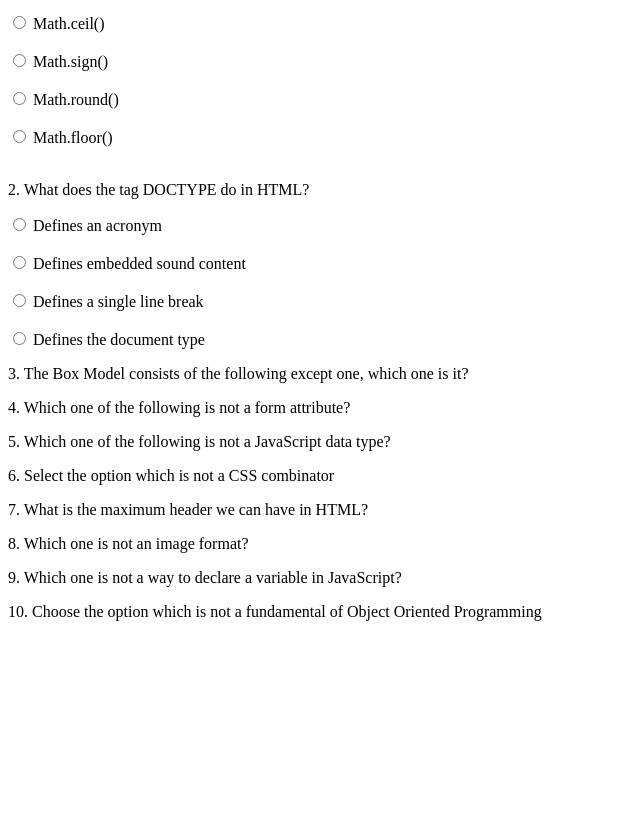
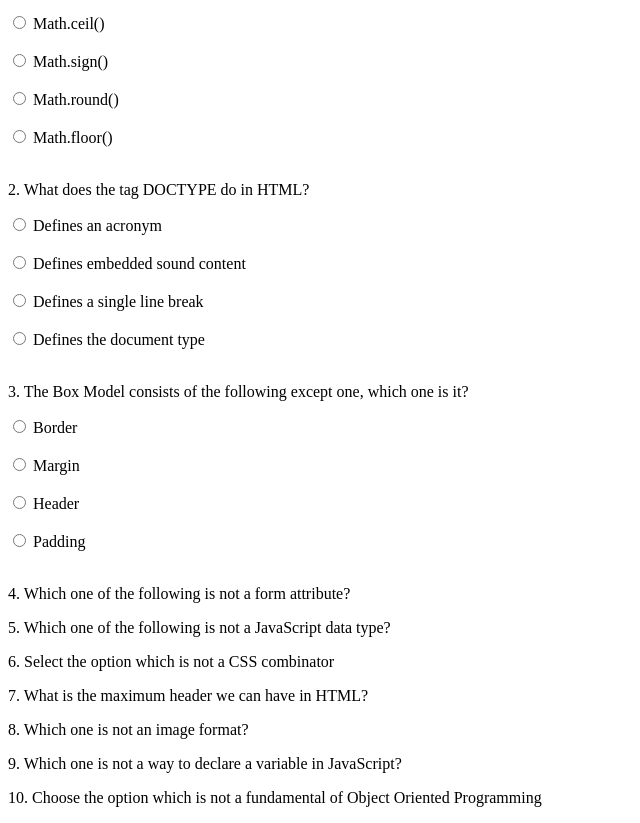
Before and after one commit to EliazarAgwaya/Quiz-Board, a plain HTML site: page index.html in a window 1280 px wide. Shown: the part 87-910 px from the top of the page, without its empty margins (0-640 px from the left). Before the commit the page ends 800 px from the top, so only its background shows below. Drawn offline with Linux system fonts and the light colour scheme.

Commit message:
Creates the answer options for question number three

```diff
--- a/index.html
+++ b/index.html
@@ -30,10 +30,18 @@
                 <label for="worldThree">Defines a single line break</label><br><br>
                 <input type="radio" name="optionQTwo" value="Defines the document type" id="worldFour">
                 <label for="worldFour">Defines the document type</label>
-            </div>
+            </div><br>
             <div>
                 <p>3. The Box Model consists of the following except one, which one is it?</p>
-            </div>
+                <input type="radio" name="optionQThree" value="Border" id="box">
+                <label for="box">Border</label><br><br>
+                <input type="radio" name="optionQThree" value="Margin" id="boxTwo">
+                <label for="boxTwo">Margin</label><br><br>
+                <input type="radio" name="optionQThree" value="Header" id="boxThree">
+                <label for="boxThree">Header</label><br><br>
+                <input type="radio" name="optionQThree" value="Padding" id="boxFour">
+                <label for="boxFour">Padding</label>
+            </div><br>
             <div>
                 <p>4. Which one of the following is not a form attribute?</p>
             </div>
```
